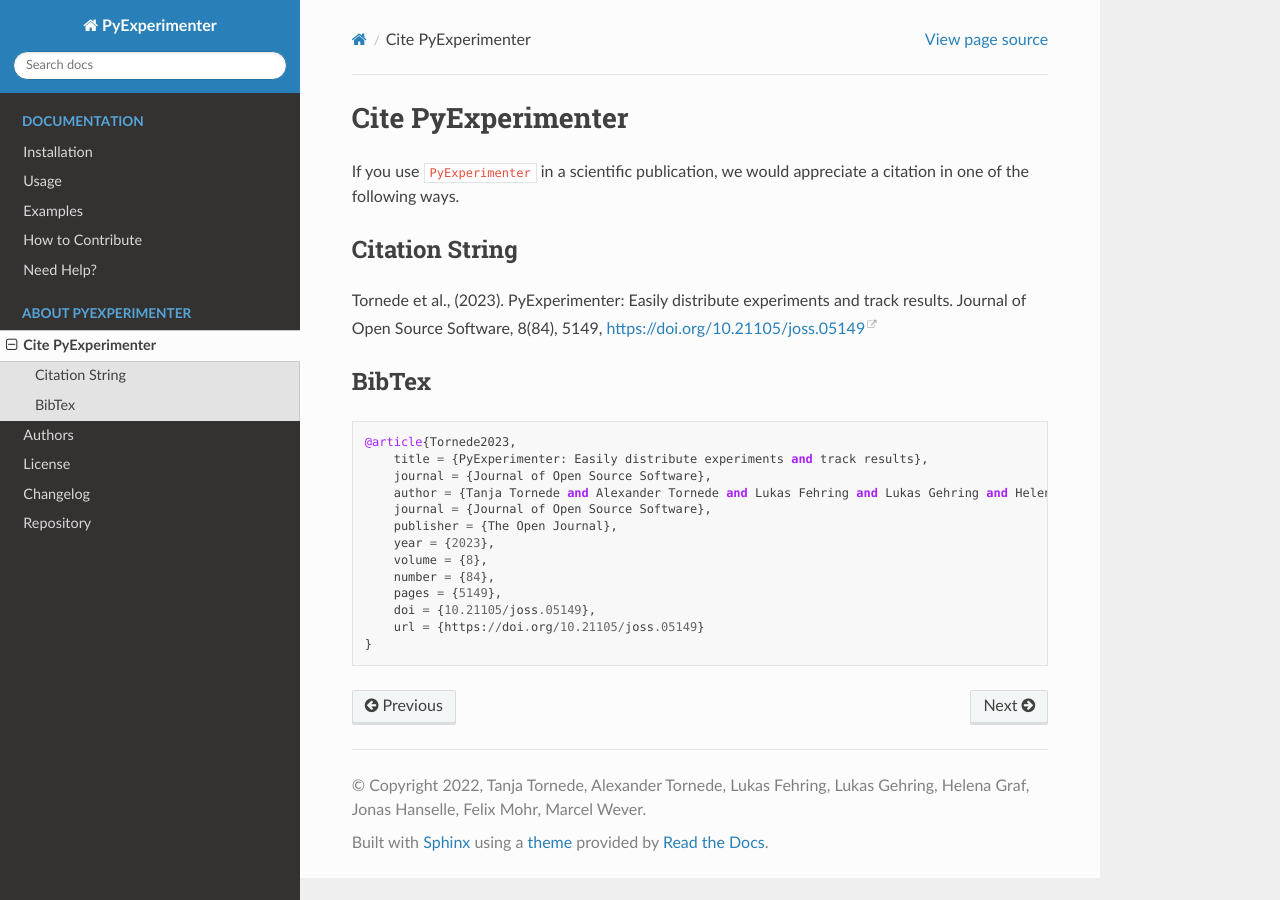
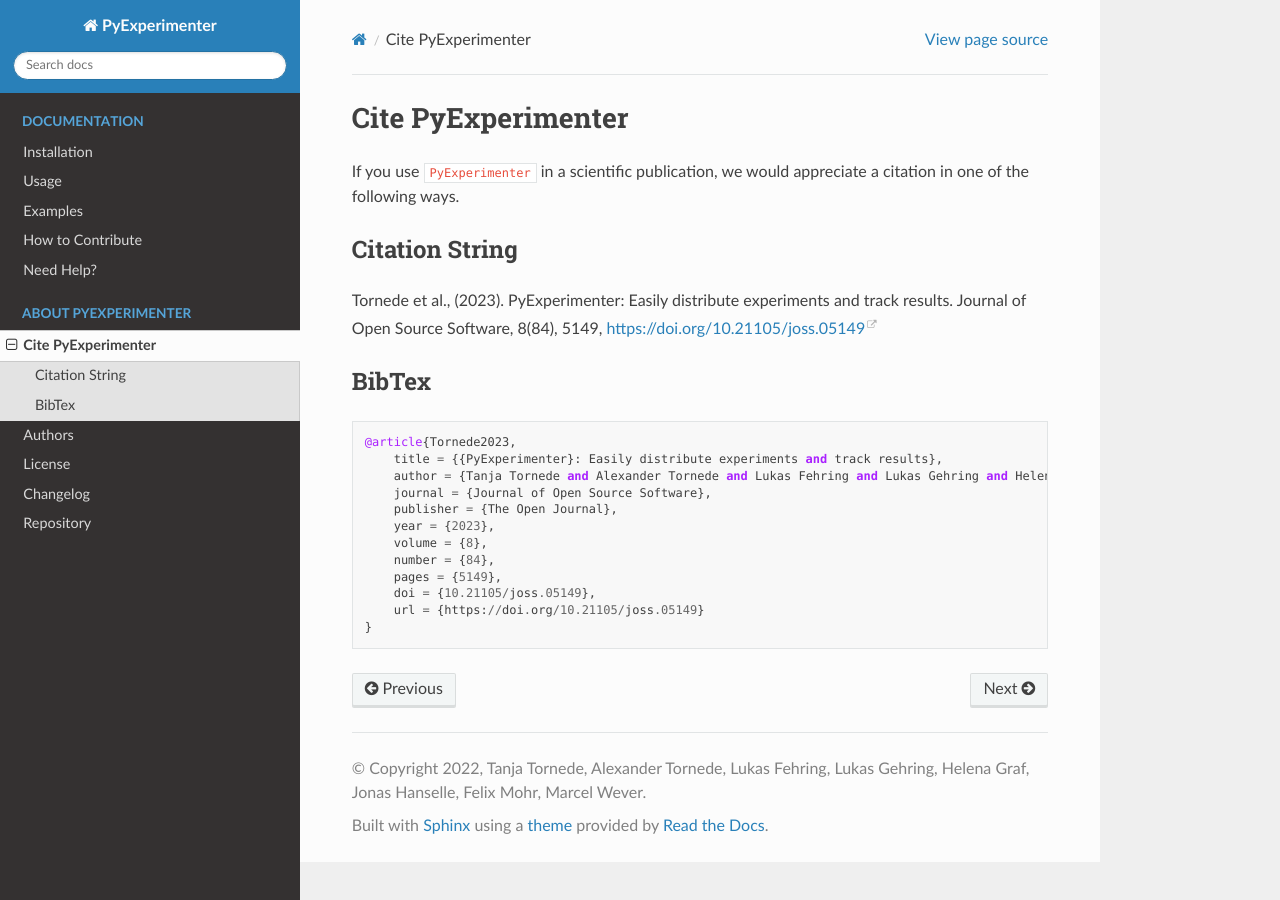
Before and after one commit to tornede/py_experimenter, a Sphinx documentation site: the page built from docs/source/cite.rst, in a window 1280 px wide. Built offline with Sphinx 7.4.7 and the Read the Docs theme 2.0.0, drawn with Linux system fonts in a browser that asks for light colours; pages that are not in the unit, such as notebooks, are missing from menus.

Commit message:
Fix reference

```diff
--- a/docs/source/cite.rst
+++ b/docs/source/cite.rst
@@ -20,8 +20,7 @@
 .. code-block::
 
     @article{Tornede2023,
-        title = {PyExperimenter: Easily distribute experiments and track results},
-        journal = {Journal of Open Source Software},
+        title = {{PyExperimenter}: Easily distribute experiments and track results},
         author = {Tanja Tornede and Alexander Tornede and Lukas Fehring and Lukas Gehring and Helena Graf and Jonas Hanselle and Felix Mohr and Marcel Wever},
         journal = {Journal of Open Source Software},
         publisher = {The Open Journal},
```
Also changed, not shown: README.md (+1 -2 lines).
